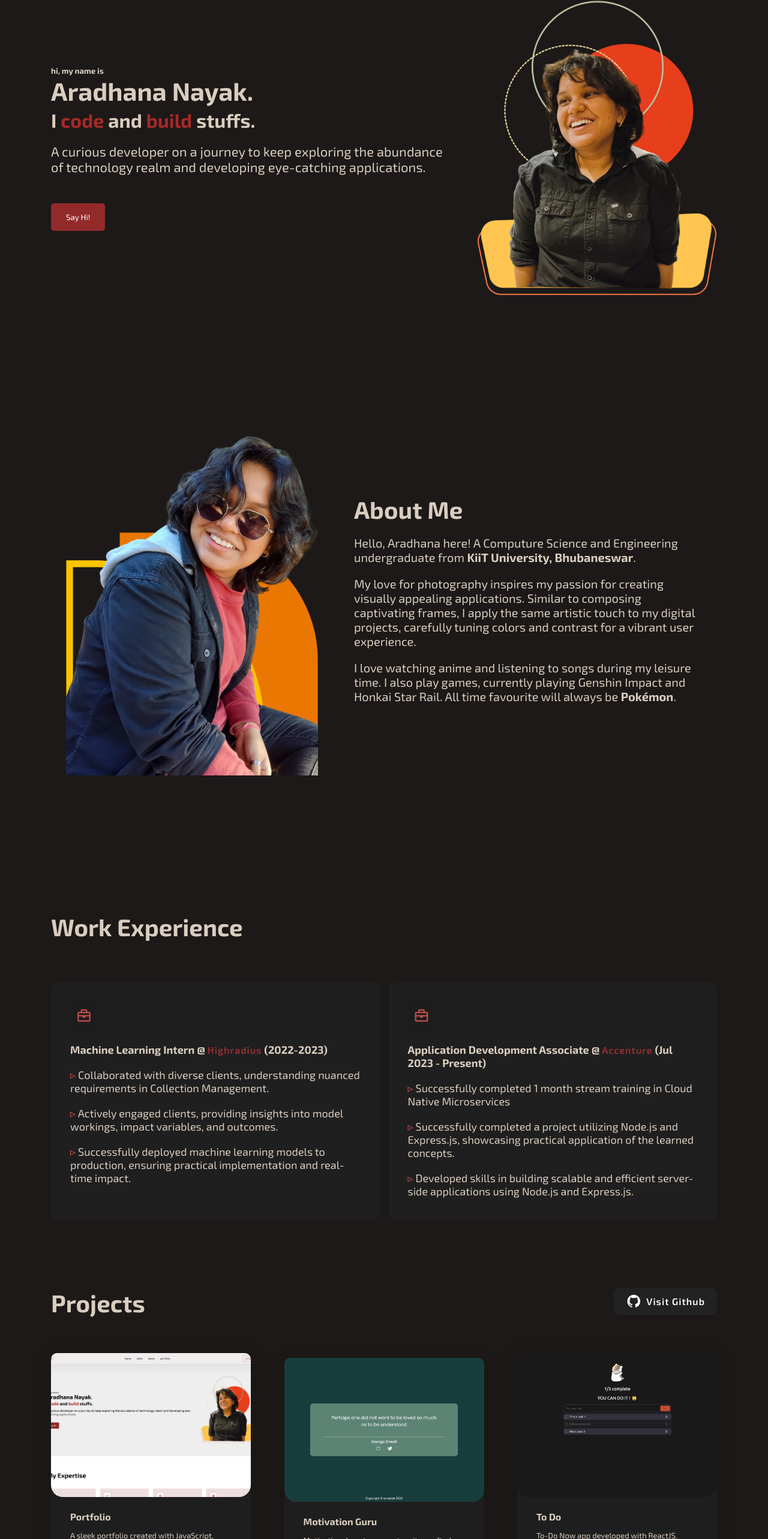
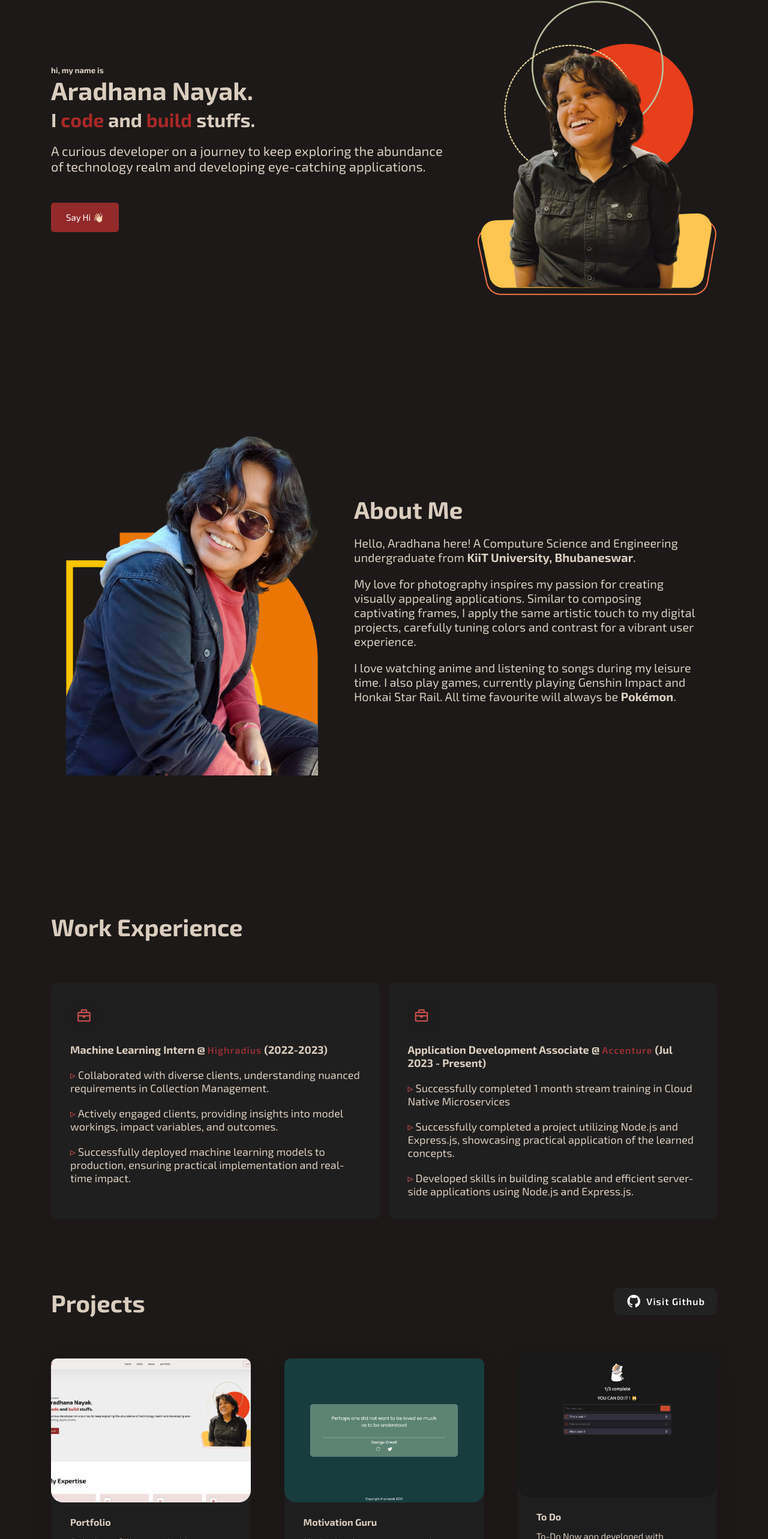
Before and after one commit to aradhana1807/aradhana-s-portfolio, a React (Create React App) app: page / in a window 1280 px wide. Shown: the part 170-2736 px from the top of the page at 60% size. Built offline with nearby package versions, Linux system fonts and the light colour scheme.

Commit message:
added functionality to a button

```diff
--- a/src/components/Home.js
+++ b/src/components/Home.js
@@ -13,7 +13,7 @@ const Home = () => {
                     A curious developer on a journey to keep exploring the abundance of
                     technology realm and developing eye-catching applications.
                 </p>
-                <button>Say Hi!</button>
+                <button onClick={() => window.location.href = 'mailto:aradhana.zero@gmail.com'}>Say Hi 👋🏻</button>
             </div>
             <div class="cover-image">
                 <img src={cover_image} alt='cover' />
--- a/src/components/styles/Home.css
+++ b/src/components/styles/Home.css
@@ -34,6 +34,7 @@
 .home .cover button {
   margin-top: 48px;
   color: #fff;
+  font-size: 15px;
   cursor: pointer;
   background-color: #922a2a;
   padding: 14px 24px;
--- a/src/components/styles/Project.css
+++ b/src/components/styles/Project.css
@@ -74,7 +74,7 @@
 }
 
 .portfolio .portfolio-items .item .info p {
-  font-size: 13px;
+  font-size: 15px;
 }
 
 .portfolio .portfolio-items .item .info a {
```
